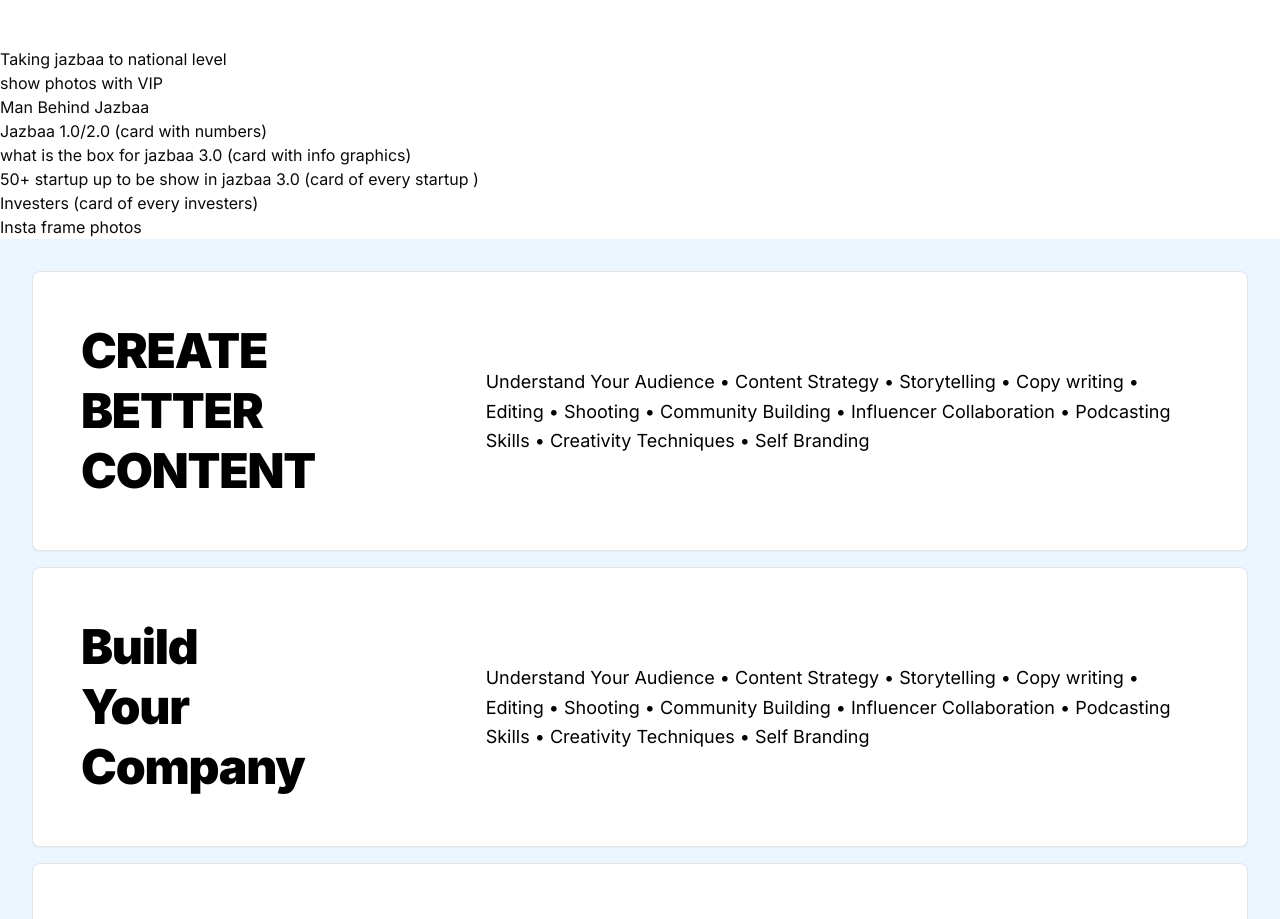
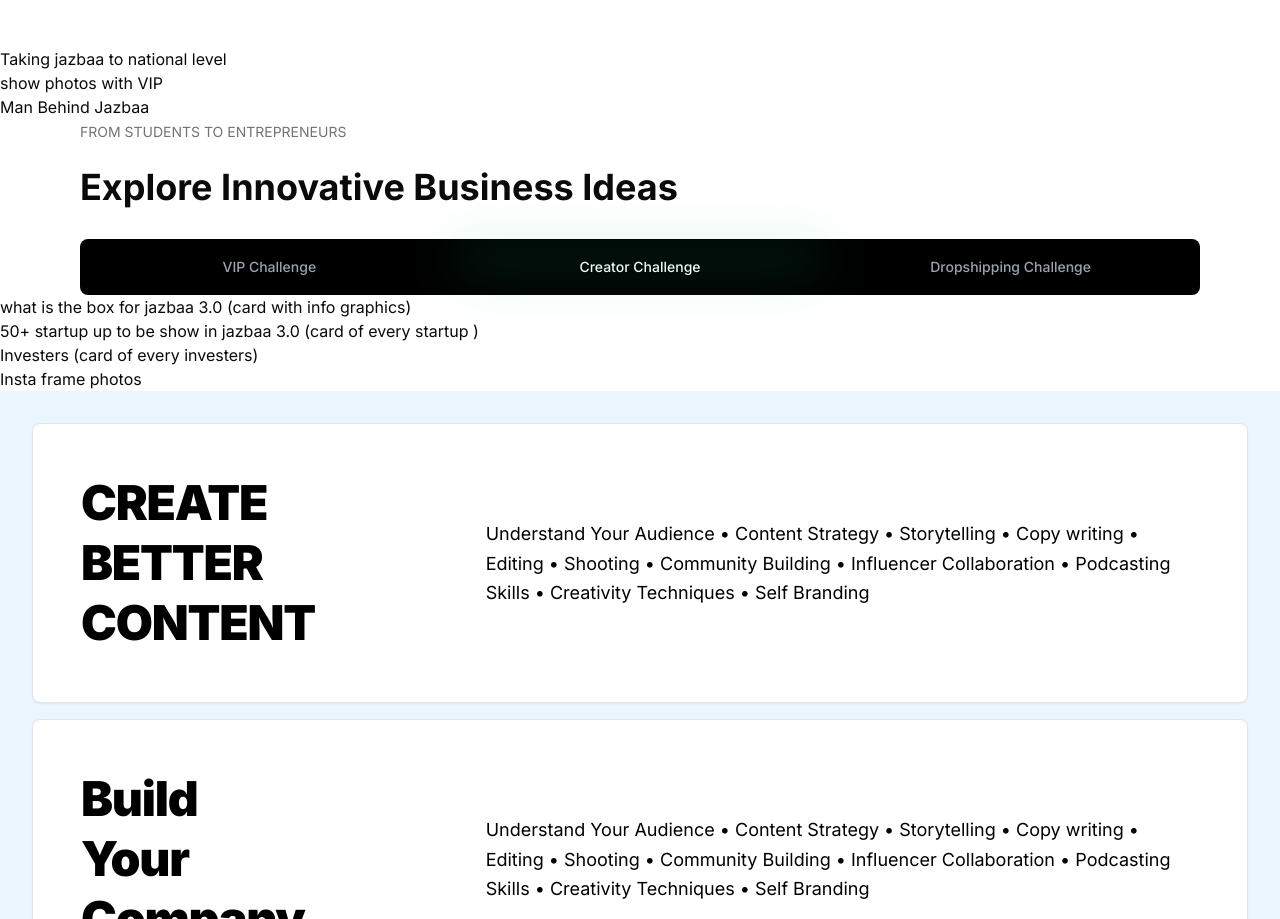
Before and after one commit to LWintern/Jazbaa, a Next.js app: page / in a window 1280 px wide. Shown: the part 3482-4401 px from the top of the page. Built offline with nearby package versions, Linux system fonts and the light colour scheme.

Commit message:
add tabs for jazbaa 1 ,2 ,3

```diff
--- a/package.json
+++ b/package.json
@@ -11,6 +11,7 @@
   "dependencies": {
     "@radix-ui/react-dialog": "^1.1.4",
     "@radix-ui/react-slot": "^1.1.1",
+    "@radix-ui/react-tabs": "^1.1.2",
     "class-variance-authority": "^0.7.1",
     "clsx": "^2.1.1",
     "embla-carousel-react": "^8.5.1",
--- a/src/app/page.tsx
+++ b/src/app/page.tsx
@@ -8,6 +8,7 @@
 import WhatIsSummer from "@/components/customComponents/WhatIsSummer"
 import GalleryIndex from '@/components/customComponents/gallery/GalleryIndex'
 import About from '@/components/customComponents/about/About'
+import Jazbaa from '@/components/customComponents/jazbaa/Jazbaa'
 export default function Home() {
   return (
    <>
@@ -22,7 +23,8 @@
   <h1>Taking jazbaa to national level</h1>
   <h1>show photos with VIP</h1>
   <h1>Man Behind Jazbaa</h1>
-  <h1>Jazbaa 1.0/2.0 (card with numbers)</h1>
+  {/* <h1>Jazbaa 1.0/2.0 (card with numbers)</h1> */}
+  <Jazbaa></Jazbaa>
   <h1>what is the box for jazbaa 3.0 (card with info graphics)</h1>
   <h1>50+ startup up to be  show in jazbaa 3.0 (card of every startup )</h1>
   <h1>Investers (card of every investers)</h1>
--- /dev/null
+++ b/src/components/customComponents/jazbaa/Jazbaa.tsx
@@ -0,0 +1,45 @@
+import { Breadcrumb, BreadcrumbItem, BreadcrumbLink } from "@/components/ui/breadcrumb"
+import { Tabs, TabsList, TabsTrigger } from "@/components/ui/tabs"
+
+export default function Jazbaa() {
+  return (
+    <div className="w-full max-w-6xl mx-auto px-4">
+      <Breadcrumb className="mb-6">
+        <BreadcrumbItem>
+          <BreadcrumbLink href="#" className="text-sm text-muted-foreground hover:text-foreground">
+            FROM STUDENTS TO ENTREPRENEURS
+          </BreadcrumbLink>
+        </BreadcrumbItem>
+      </Breadcrumb>
+
+      <h1 className="text-4xl font-bold mb-8">
+        Explore Innovative Business Ideas
+      </h1>
+
+      <Tabs defaultValue="creator" className="w-full">
+        <TabsList className="w-full h-14 bg-black rounded-lg grid grid-cols-3 p-1">
+          <TabsTrigger
+            value="vip"
+            className="data-[state=active]:bg-transparent data-[state=active]:text-white text-gray-400 h-12"
+          >
+            VIP Challenge
+          </TabsTrigger>
+          <TabsTrigger
+            value="creator"
+            className="relative data-[state=active]:bg-transparent data-[state=active]:text-white text-gray-400 h-12"
+          >
+            Creator Challenge
+            {/* Glow effect for active state */}
+            <div className="absolute inset-0 bg-gradient-to-b from-emerald-500/20 to-transparent blur-xl data-[state=inactive]:opacity-0 transition-opacity" />
+          </TabsTrigger>
+          <TabsTrigger
+            value="dropshipping"
+            className="data-[state=active]:bg-transparent data-[state=active]:text-white text-gray-400 h-12"
+          >
+            Dropshipping Challenge
+          </TabsTrigger>
+        </TabsList>
+      </Tabs>
+    </div>
+  )
+}
--- /dev/null
+++ b/src/components/ui/breadcrumb.tsx
@@ -0,0 +1,115 @@
+import * as React from "react"
+import { Slot } from "@radix-ui/react-slot"
+import { ChevronRight, MoreHorizontal } from "lucide-react"
+
+import { cn } from "@/lib/utils"
+
+const Breadcrumb = React.forwardRef<
+  HTMLElement,
+  React.ComponentPropsWithoutRef<"nav"> & {
+    separator?: React.ReactNode
+  }
+>(({ ...props }, ref) => <nav ref={ref} aria-label="breadcrumb" {...props} />)
+Breadcrumb.displayName = "Breadcrumb"
+
+const BreadcrumbList = React.forwardRef<
+  HTMLOListElement,
+  React.ComponentPropsWithoutRef<"ol">
+>(({ className, ...props }, ref) => (
+  <ol
+    ref={ref}
+    className={cn(
+      "flex flex-wrap items-center gap-1.5 break-words text-sm text-muted-foreground sm:gap-2.5",
+      className
+    )}
+    {...props}
+  />
+))
+BreadcrumbList.displayName = "BreadcrumbList"
+
+const BreadcrumbItem = React.forwardRef<
+  HTMLLIElement,
+  React.ComponentPropsWithoutRef<"li">
+>(({ className, ...props }, ref) => (
+  <li
+    ref={ref}
+    className={cn("inline-flex items-center gap-1.5", className)}
+    {...props}
+  />
+))
+BreadcrumbItem.displayName = "BreadcrumbItem"
+
+const BreadcrumbLink = React.forwardRef<
+  HTMLAnchorElement,
+  React.ComponentPropsWithoutRef<"a"> & {
+    asChild?: boolean
+  }
+>(({ asChild, className, ...props }, ref) => {
+  const Comp = asChild ? Slot : "a"
+
+  return (
+    <Comp
+      ref={ref}
+      className={cn("transition-colors hover:text-foreground", className)}
+      {...props}
+    />
+  )
+})
+BreadcrumbLink.displayName = "BreadcrumbLink"
+
+const BreadcrumbPage = React.forwardRef<
+  HTMLSpanElement,
+  React.ComponentPropsWithoutRef<"span">
+>(({ className, ...props }, ref) => (
+  <span
+    ref={ref}
+    role="link"
+    aria-disabled="true"
+    aria-current="page"
+    className={cn("font-normal text-foreground", className)}
+    {...props}
+  />
+))
+BreadcrumbPage.displayName = "BreadcrumbPage"
+
+const BreadcrumbSeparator = ({
+  children,
+  className,
+  ...props
+}: React.ComponentProps<"li">) => (
+  <li
+    role="presentation"
+    aria-hidden="true"
+    className={cn("[&>svg]:w-3.5 [&>svg]:h-3.5", className)}
+    {...props}
+  >
+    {children ?? <ChevronRight />}
+  </li>
+)
+BreadcrumbSeparator.displayName = "BreadcrumbSeparator"
+
+const BreadcrumbEllipsis = ({
+  className,
+  ...props
+}: React.ComponentProps<"span">) => (
+  <span
+    role="presentation"
+    aria-hidden="true"
+    className={cn("flex h-9 w-9 items-center justify-center", className)}
+    {...props}
+  >
+    <MoreHorizontal className="h-4 w-4" />
+    <span className="sr-only">More</span>
+  </span>
+)
+BreadcrumbEllipsis.displayName = "BreadcrumbElipssis"
+
+export {
+  Breadcrumb,
+  BreadcrumbList,
+  BreadcrumbItem,
+  BreadcrumbLink,
+  BreadcrumbPage,
+  BreadcrumbSeparator,
+  BreadcrumbEllipsis,
+}
--- /dev/null
+++ b/src/components/ui/tabs.tsx
@@ -0,0 +1,55 @@
+"use client"
+
+import * as React from "react"
+import * as TabsPrimitive from "@radix-ui/react-tabs"
+
+import { cn } from "@/lib/utils"
+
+const Tabs = TabsPrimitive.Root
+
+const TabsList = React.forwardRef<
+  React.ElementRef<typeof TabsPrimitive.List>,
+  React.ComponentPropsWithoutRef<typeof TabsPrimitive.List>
+>(({ className, ...props }, ref) => (
+  <TabsPrimitive.List
+    ref={ref}
+    className={cn(
+      "inline-flex h-10 items-center justify-center rounded-md bg-muted p-1 text-muted-foreground",
+      className
+    )}
+    {...props}
+  />
+))
+TabsList.displayName = TabsPrimitive.List.displayName
+
+const TabsTrigger = React.forwardRef<
+  React.ElementRef<typeof TabsPrimitive.Trigger>,
+  React.ComponentPropsWithoutRef<typeof TabsPrimitive.Trigger>
+>(({ className, ...props }, ref) => (
+  <TabsPrimitive.Trigger
+    ref={ref}
+    className={cn(
+      "inline-flex items-center justify-center whitespace-nowrap rounded-sm px-3 py-1.5 text-sm font-medium ring-offset-background transition-all focus-visible:outline-none focus-visible:ring-2 focus-visible:ring-ring focus-visible:ring-offset-2 disabled:pointer-events-none disabled:opacity-50 data-[state=active]:bg-background data-[state=active]:text-foreground data-[state=active]:shadow-sm",
+      className
+    )}
+    {...props}
+  />
+))
+TabsTrigger.displayName = TabsPrimitive.Trigger.displayName
+
+const TabsContent = React.forwardRef<
+  React.ElementRef<typeof TabsPrimitive.Content>,
+  React.ComponentPropsWithoutRef<typeof TabsPrimitive.Content>
+>(({ className, ...props }, ref) => (
+  <TabsPrimitive.Content
+    ref={ref}
+    className={cn(
+      "mt-2 ring-offset-background focus-visible:outline-none focus-visible:ring-2 focus-visible:ring-ring focus-visible:ring-offset-2",
+      className
+    )}
+    {...props}
+  />
+))
+TabsContent.displayName = TabsPrimitive.Content.displayName
+
+export { Tabs, TabsList, TabsTrigger, TabsContent }
```
Also changed, not shown: 1 other file (tests, documents, lock files or other folders).
